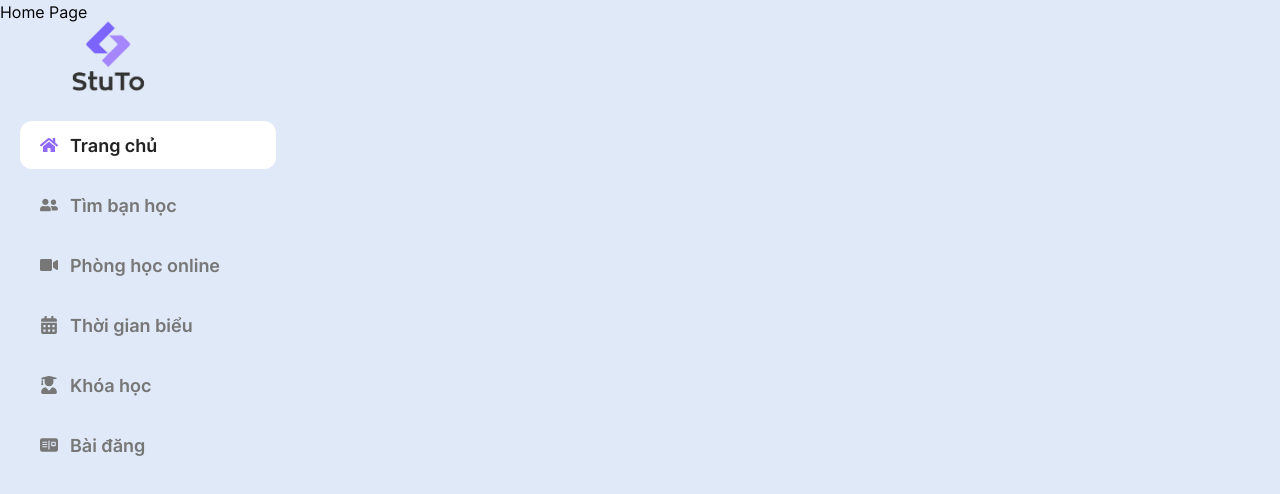
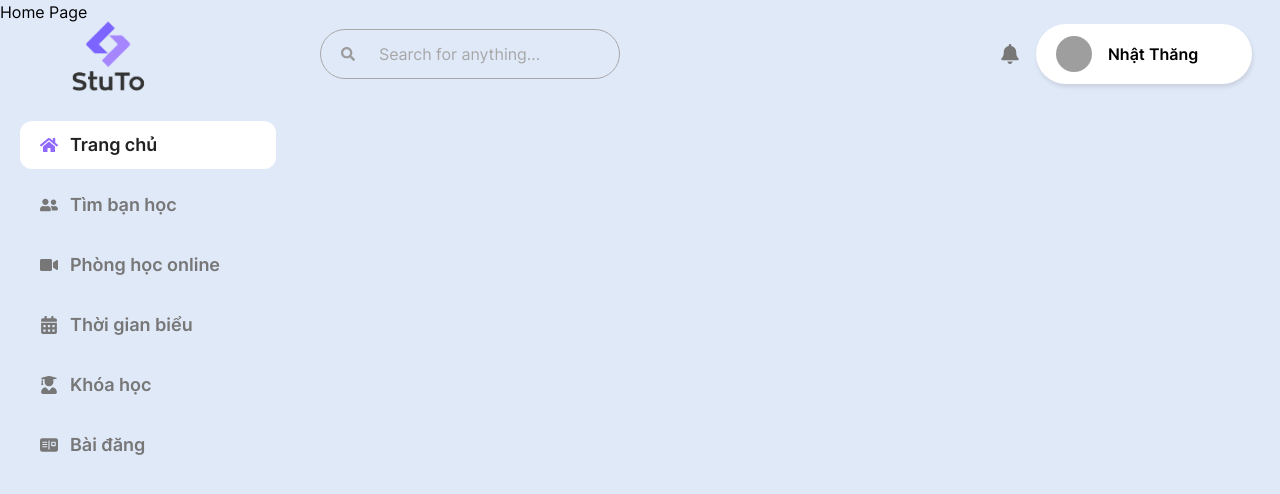
Before and after one commit to thangdev03/stuto-app, a React (Create React App) app: page / in a window 1280 px wide. Shown: the top 494 px of the page. Built offline with nearby package versions, Linux system fonts and the light colour scheme; grey boxes are pictures that could not be loaded.

Commit message:
add header

```diff
--- a/src/App.js
+++ b/src/App.js
@@ -6,11 +6,13 @@ import Timetable from './pages/client/Timetable'
 import Courses from './pages/client/Courses'
 import Posts from './pages/client/Posts'
 import Navbar from './components/Navbar'
+import Header from './components/Header'
 
 function App() {
   return (
     <div className="App">
       <Navbar />
+      <Header />
       <Routes>
         <Route path="/" element={<Home />}/>
         <Route path="/tim-ban-hoc" element={<FindFriends />}/>
--- /dev/null
+++ b/src/components/Header.jsx
@@ -0,0 +1,39 @@
+import { FaSearch, FaBell } from "react-icons/fa";
+
+function Header() {
+    return (
+        <header className="fixed z-10 top-6 right-7 left-80 flex items-center justify-between">
+            <div
+                id="search-bar"
+                className="flex items-center gap-6 w-[300px] py-3 px-5 rounded-full border group border-[#a7a7a7] hover:border-[#5a5a5a]
+                focus-within:border-[#5a5a5a] focus-within:w-[70%] transition-all"
+            >
+                <FaSearch className="text-[#9C9C9C] group-focus-within:text-textColor group-hover:text-[#333333]"/>
+                <form action="#" method="post" className="grow">
+                    <input
+                        type="text"
+                        placeholder="Search for anything..."
+                        className="w-full bg-transparent focus:outline-none text-base text-textColor placeholder:text-[#a7a7a7]"
+                    />
+                </form>
+            </div>
+            <div id="user" className="w-64 flex justify-between items-center gap-3">
+                <a href="#" className="px-1">
+                    <FaBell className="text-textInactive text-xl"/>
+                </a>
+                <div className="py-3 px-5 grow flex items-center bg-boxBackground rounded-full shadow-blockShadow">
+                    <div className="mr-4">
+                        <img
+                            src="https://scontent.fhan9-1.fna.fbcdn.net/v/t39.30808-6/414095711_2062853317397924_4320486541956585795_n.jpg?_nc_cat=103&ccb=1-7&_nc_sid=efb6e6&_nc_eui2=AeGR8cJh3RWBia0pQgtkWO8YDKnlQ1E9WIgMqeVDUT1YiGuge0-Gvmh7ntYv2hOiTl3hrgcoGasNBENWWv9oxpiV&_nc_ohc=BIfH2eF9DlsAX8Xk4Fv&_nc_ht=scontent.fhan9-1.fna&oh=00_AfC3UIIn5FGbpIYGlxOKfMsHR6-oBEASTpnaQaTGxlNBpA&oe=6595E54D"
+                            alt="Avatar"
+                            className="w-9 h-9 rounded-full object-cover"
+                        />
+                    </div>
+                    <p className="font-semibold">Nhật Thăng</p>
+                </div>
+            </div>
+        </header>
+    );
+}
+
+export default Header
--- a/src/components/Navbar.jsx
+++ b/src/components/Navbar.jsx
@@ -14,7 +14,7 @@ function Navbar() {
                 <li>
                     <Link to="/"
                     className={
-                        `flex items-center gap-3 h-12 px-5 text-[18px] rounded-xl hover:bg-[#f8f8f8] transition-all
+                        `flex items-center gap-3 h-12 px-5 text-lg rounded-xl hover:bg-[#f8f8f8] transition-all
                         ${location.pathname === '/'?
                         "text-primaryColor bg-boxBackground":
                         "text-textInactive"
@@ -27,7 +27,7 @@ function Navbar() {
                 <li>
                     <Link to="/tim-ban-hoc"
                     className={
-                        `flex items-center gap-3 h-12 px-5 text-[18px] rounded-xl hover:bg-[#f8f8f8] transition-all
+                        `flex items-center gap-3 h-12 px-5 text-lg rounded-xl hover:bg-[#f8f8f8] transition-all
                         ${location.pathname === '/tim-ban-hoc'?
                         "text-primaryColor bg-boxBackground":
                         "text-textInactive"
@@ -40,7 +40,7 @@ function Navbar() {
                 <li>
                     <Link to="/phong-hoc-online"
                     className={
-                        `flex items-center gap-3 h-12 px-5 text-[18px] rounded-xl hover:bg-[#f8f8f8] transition-all
+                        `flex items-center gap-3 h-12 px-5 text-lg rounded-xl hover:bg-[#f8f8f8] transition-all
                         ${location.pathname === '/phong-hoc-online'?
                         "text-primaryColor bg-boxBackground":
                         "text-textInactive"
@@ -53,7 +53,7 @@ function Navbar() {
                 <li>
                     <Link to="/thoi-gian-bieu"
                     className={
-                        `flex items-center gap-3 h-12 px-5 text-[18px] rounded-xl hover:bg-[#f8f8f8] transition-all
+                        `flex items-center gap-3 h-12 px-5 text-lg rounded-xl hover:bg-[#f8f8f8] transition-all
                         ${location.pathname === '/thoi-gian-bieu'?
                         "text-primaryColor bg-boxBackground":
                         "text-textInactive"
@@ -66,7 +66,7 @@ function Navbar() {
                 <li>
                     <Link to="/khoa-hoc"
                     className={
-                        `flex items-center gap-3 h-12 px-5 text-[18px] rounded-xl hover:bg-[#f8f8f8] transition-all
+                        `flex items-center gap-3 h-12 px-5 text-lg rounded-xl hover:bg-[#f8f8f8] transition-all
                         ${location.pathname === '/khoa-hoc'?
                         "text-primaryColor bg-boxBackground":
                         "text-textInactive"
@@ -79,7 +79,7 @@ function Navbar() {
                 <li>
                     <Link to="/bai-dang"
                     className={
-                        `flex items-center gap-3 h-12 px-5 text-[18px] rounded-xl hover:bg-[#f8f8f8] transition-all
+                        `flex items-center gap-3 h-12 px-5 text-lg rounded-xl hover:bg-[#f8f8f8] transition-all
                         ${location.pathname === '/bai-dang'?
                         "text-primaryColor bg-boxBackground":
                         "text-textInactive"
--- a/src/pages/client/Home.jsx
+++ b/src/pages/client/Home.jsx
@@ -1,6 +1,6 @@
 function Home() {
     return (
-        <h1>Home Page</h1>
+        <h1 className="h-[5000px]">Home Page</h1>
     )
 }
 
--- a/tailwind.config.js
+++ b/tailwind.config.js
@@ -10,6 +10,9 @@ module.exports = {
         boxBackground: '#FFFFFF',
         textColor: '#222222',
         textInactive: '#777777',
+      },
+      boxShadow: {
+        blockShadow: '1px 3px 4px 0px rgba(0, 0, 0, 0.10)',
       }
     },
   },
```
Also changed, not shown: src/components/FriendsList.jsx (added, +7 -0 lines).
